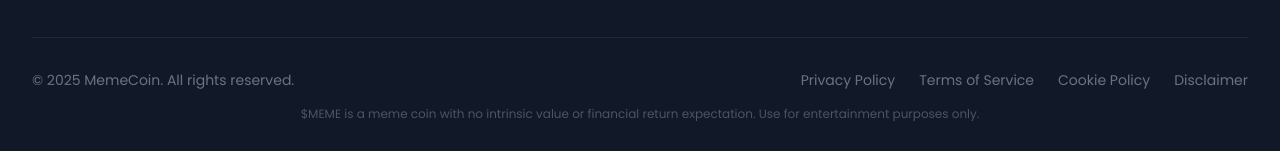
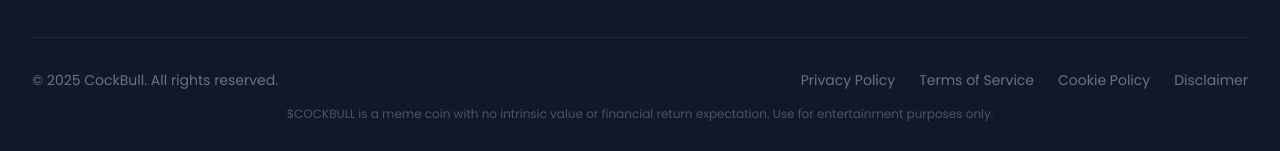
Before and after one commit to Maxine001/cockbull, a React (Vite) app: page / in a window 1280 px wide. Shown: the part 4570-4721 px from the top of the page. Built offline with nearby package versions, Linux system fonts and the light colour scheme.

Commit message:
update footer.tsx

```diff
--- a/src/components/Footer.tsx
+++ b/src/components/Footer.tsx
@@ -104,7 +104,7 @@ const Footer = () => {
         <div className="border-t border-gray-800 pt-8">
           <div className="flex flex-col md:flex-row justify-between items-center">
             <p className="text-gray-500 text-sm mb-4 md:mb-0">
-              © {currentYear} MemeCoin. All rights reserved.
+              © {currentYear} CockBull. All rights reserved.
             </p>
             <div className="flex space-x-6">
               {["Privacy Policy", "Terms of Service", "Cookie Policy", "Disclaimer"].map((policy, index) => (
@@ -119,7 +119,7 @@ const Footer = () => {
             </div>
           </div>
           <div className="mt-4 text-center text-xs text-gray-600">
-            <p>$MEME is a meme coin with no intrinsic value or financial return expectation. Use for entertainment purposes only.</p>
+            <p>$COCKBULL is a meme coin with no intrinsic value or financial return expectation. Use for entertainment purposes only.</p>
           </div>
         </div>
       </div>
```
